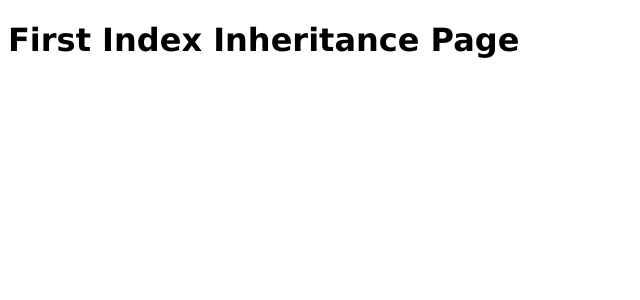
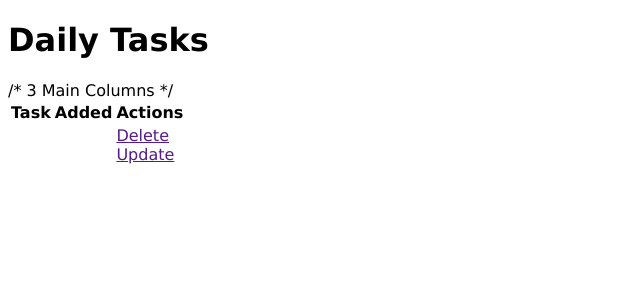
Before and after one commit to Markay12/FlaskBlog, a Flask app: page /index in a window 1280 px wide. Shown: the top 300 px of the page, without its empty margins (0-640 px from the left). Run offline with Flask 2, Linux system fonts and the light colour scheme.

Commit message:
init formatting of tables, no implemented actions

```diff
--- a/templates/index.html
+++ b/templates/index.html
@@ -8,6 +8,34 @@
 
 {% block body %}
 
-<h1>First Index Inheritance Page</h1>
+<div class="content">
+    <h1> Daily Tasks </h1>
+
+    <table>
+        <tr>
+
+            /* 3 Main Columns */
+            <th>Task</th>
+            <th>Added</th>
+            <th>Actions</th>
+
+        </tr>
+
+        <tr>
+
+            <td></td>
+            <td></td>
+            <td>
+
+                <a href="">Delete</a>
+                <br>
+                <a href="">Update</a>
+
+            </td>
+
+        </tr>
+    </table>
+
+</div>
 
 {% endblock %}
```
